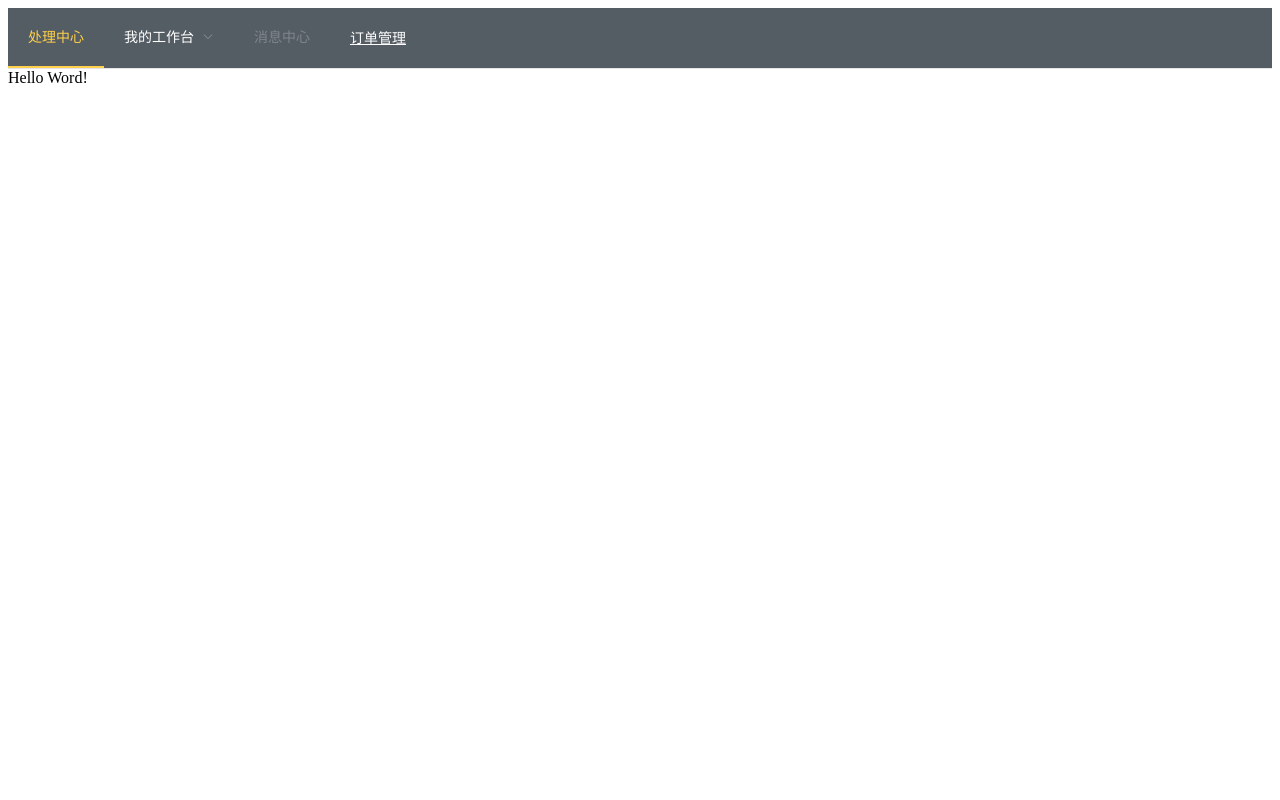
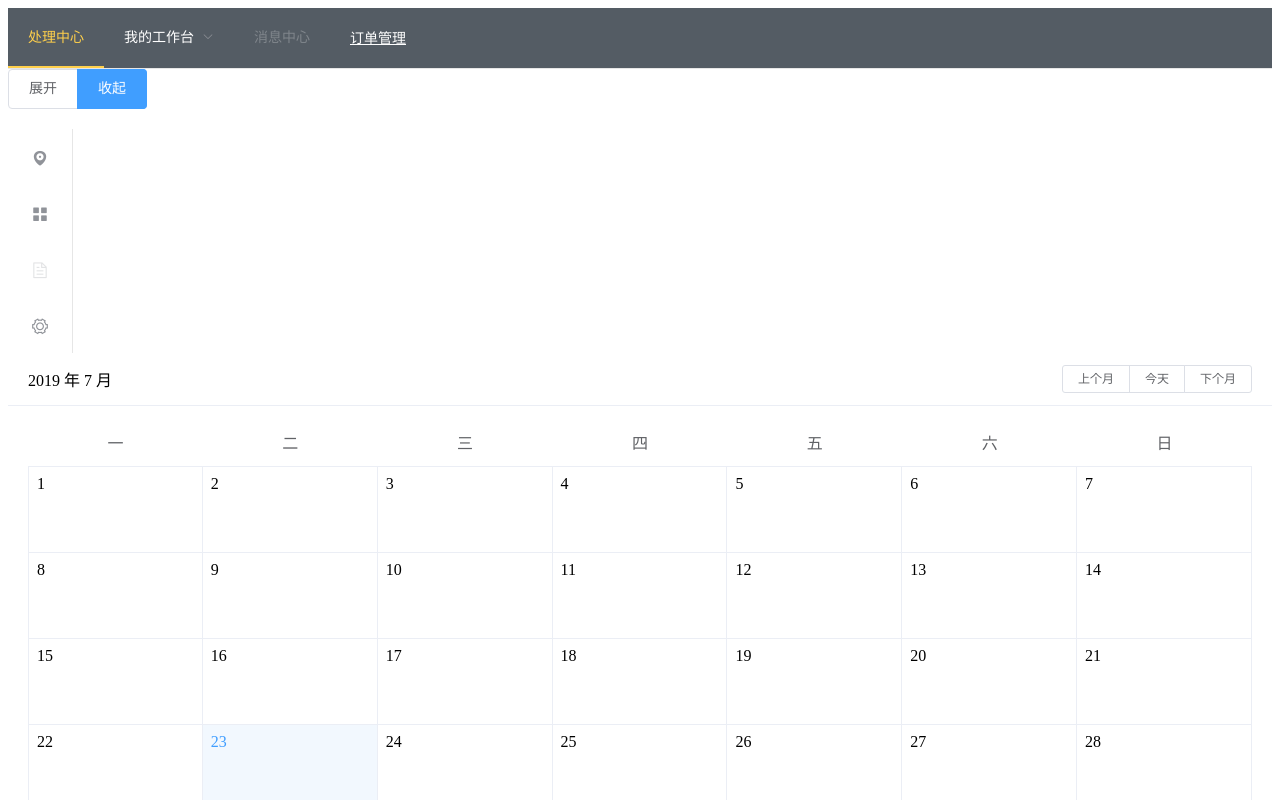
Before and after one commit to 18241033575/Jayshi-blog, a Vue app in the folder blog/: page / in a window 1280 px wide. Shown: the top 800 px of the page. Built offline with nearby package versions, Linux system fonts and the light colour scheme; the HTML template or start-up script is replaced by a standard one.

Commit message:
element-ui index

```diff
--- a/blog/src/components/Aside/Aside.vue
+++ b/blog/src/components/Aside/Aside.vue
@@ -37,6 +37,9 @@
         <span slot="title">导航四</span>
       </el-menu-item>
     </el-menu>
+    <el-calendar v-model="value">
+
+    </el-calendar>
   </div>
 </template>
 
@@ -45,7 +48,8 @@
     name: "Aside",
     data() {
       return {
-        isCollapse: true
+        isCollapse: true,
+        value: new Date()
       };
     },
     methods: {
--- a/blog/src/components/Index.vue
+++ b/blog/src/components/Index.vue
@@ -2,15 +2,20 @@
   <!-- 首页 -->
   <div id="main">
     <head-nav></head-nav>
-    Hello Word!
+    <aside-content></aside-content>
+    <foot-nav></foot-nav>
   </div>
 </template>
 
 <script>
   import headNav from './Header/Header';
+  import asideContent from './Aside/Aside';
+  import footNav from './Footer/Footer';
   export default {
     components:{
-        headNav
+        headNav,
+        asideContent,
+        footNav,
     },
     name: "Index"
   }
```
